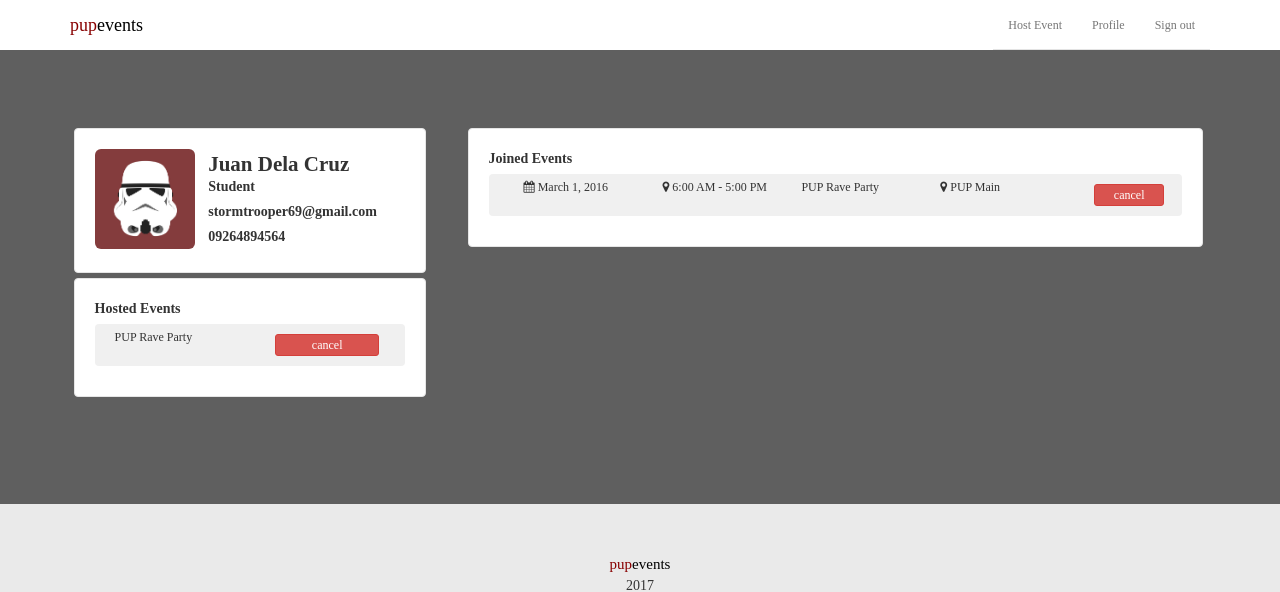
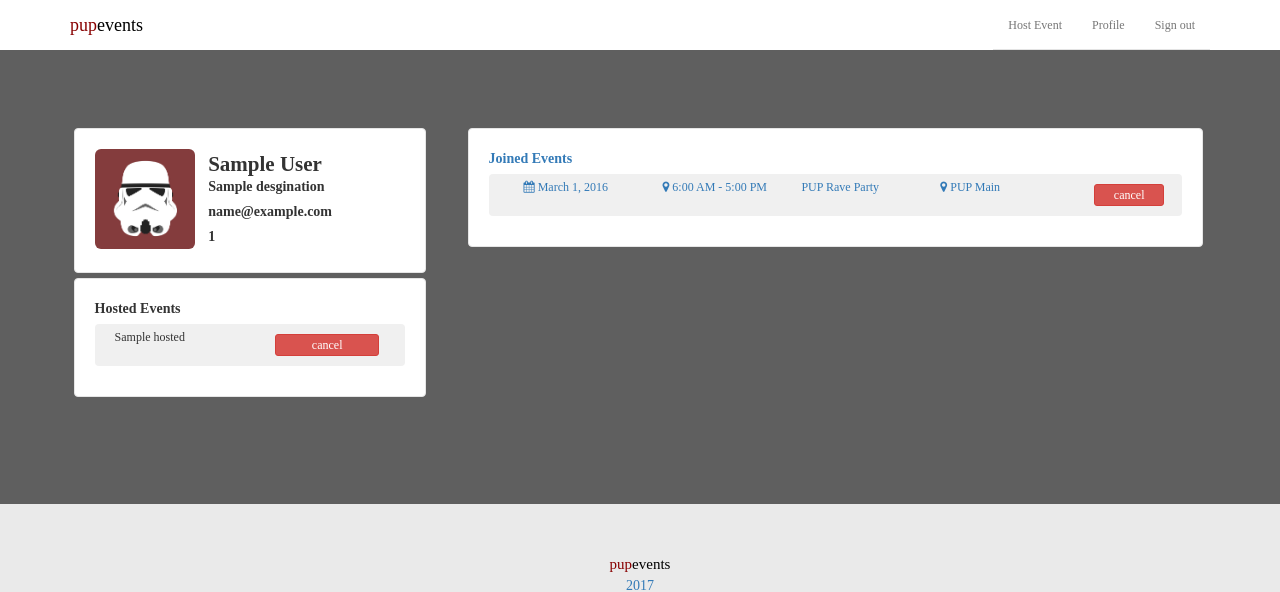
Before and after one commit to jedidiahgarcia/PUPevents, a Flask app: template templates/profile/index.html in a window 1280 px wide. Shown: the top 592 px of the page. Run offline with Flask 2, Linux system fonts and the light colour scheme; the template is opened without the code that fills it: most values are stand-ins (such as "Sample title", 1, 10 or a date in 2020); some libraries are stand-ins or nearby versions.

Commit message:
profile page template

```diff
--- a/app.py
+++ b/app.py
@@ -271,6 +271,7 @@ def profile():
             profile['lastName'] = data[1]
             profile['email'] = data[2]
             profile['contactNumber'] = data[3]
+            profile['designation'] = data[4]
 
             info['profile'] = profile
 
--- a/templates/profile/index.html
+++ b/templates/profile/index.html
@@ -167,11 +167,14 @@
 							</div>
 
 							<div class="col-md-8">
-								<label id="name">Juan Dela Cruz</label><br/>
-								<label id="student">Student</label><br/>
-								<label id="email">stormtrooper69@gmail.com</label><br/>
-								<label id="contact">09264894564</label><br/>
-								<!-- <label id="employee">employee</label><br/> -->
+								{% if data['profile'] is defined %}
+
+									<label id="name">{{ data['profile']['firstName'] }} {{ data['profile']['lastName'] }}</label><br/>
+									<label id="student">{{ data['profile']['desgination'] }}</label><br/>
+									<label id="email">{{ data['profile']['email'] }}</label><br/>
+									<label id="contact">{{ data['profile']['contactNumber'] }}</label><br/>
+
+								{% endif %}
 							</div>
 						</div>
 						</div>
@@ -179,18 +182,24 @@
 						<div class="row">
 							<div class="col-md-12">
 								<label>Hosted Events</label>
+
+								{% if data['hosted'] is defined %}
+									{% for item in data['hosted'] %}
 										<div class="event-teaser-2">
 											<div class="row">
 												<div class="col-md-6">
 													<span id="event-title">
-									PUP Rave Party
+														{{ data['hosted']['eventName']}}
 													</span>
 												</div>
 												<div class="col-md-6">
-									<button class="btn btn-xs btn-danger">cancel</button>
+													<a href="cancel/join/{{ data['hosted']['eventId'] }}" > <button class="btn btn-xs btn-danger">cancel</button>
 												</div>
 											</div>
 										</div>
+									{% endfor %}
+								{% endif %}
+
 							</div>
 						</div>
 						</div>
```
Lines whose indentation alone changed are shown as unchanged.
